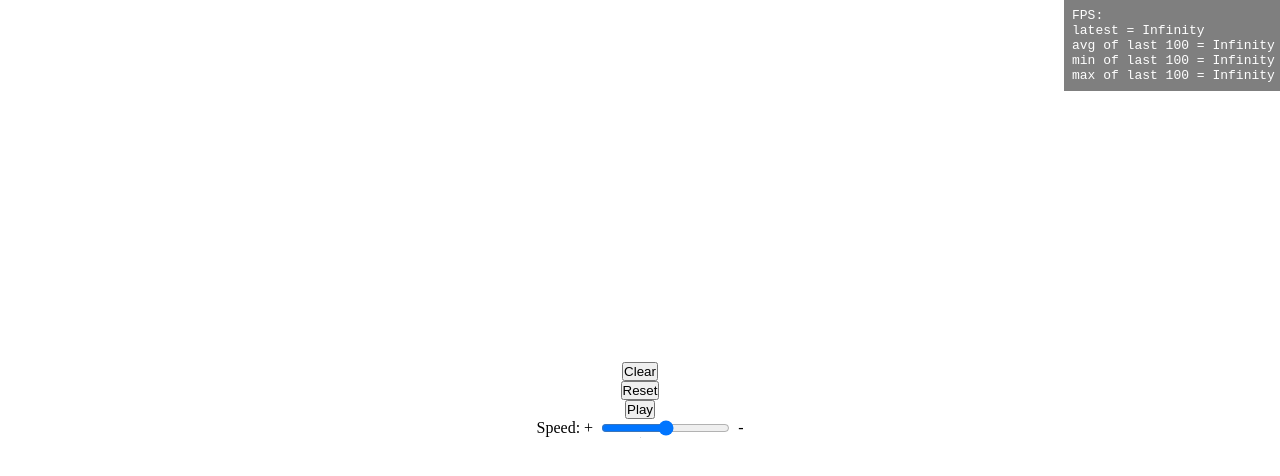
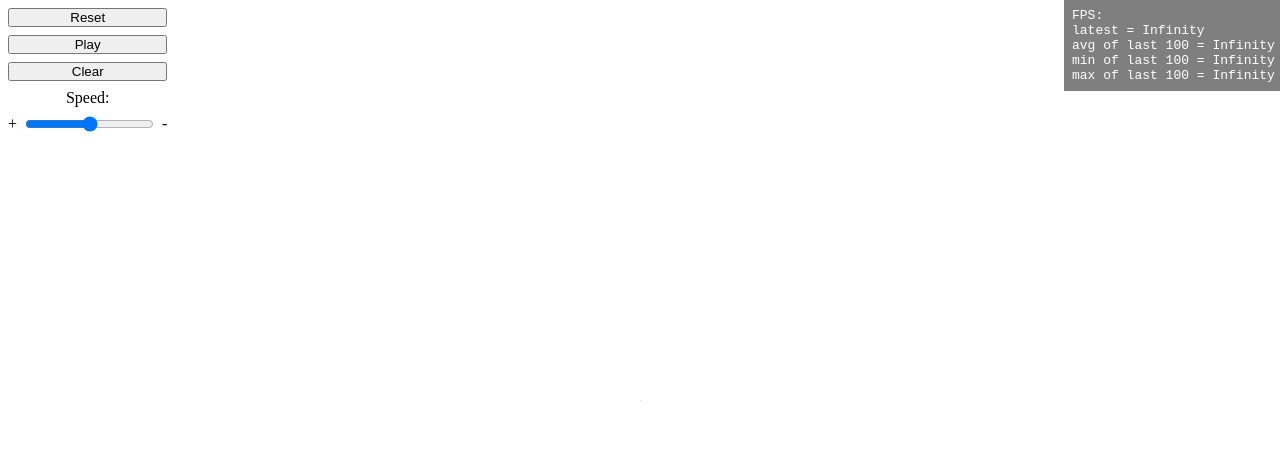
Before and after one commit to TrezorTop/rust-wasm-conways-game, a website built with Vite: page app/index.html in a window 1280 px wide. Built offline with nearby package versions, Linux system fonts and the light colour scheme; what wasm-pkg would draw is missing.

Commit message:
controls improvements

```diff
--- a/app/index.html
+++ b/app/index.html
@@ -9,10 +9,15 @@
 </head>
 <body>
 <pre class="fps"></pre>
-<button id="clear">Clear</button>
-<button id="reset">Reset</button>
-<button id="pause">Play</button>
-<label for="speed" class="volume">Speed: +<input type="range" id="speed" name="volume" min="0" max="250" />-</label>
+<div class="controls">
+    <button id="reset">Reset</button>
+    <button id="pause">Play</button>
+    <button id="clear">Clear</button>
+    <div class="volume">
+        Speed:
+        <label for="speed">+<input type="range" id="speed" name="volume" min="0" max="250" />-</label>
+    </div>
+</div>
 <canvas id="canvas"></canvas>
 <script type="module" src="./src/main.ts"></script>
 </body>
--- a/app/src/style.css
+++ b/app/src/style.css
@@ -16,8 +16,14 @@ body {
 
 .volume {
     display: flex;
+    flex-direction: column;
     align-items: center;
     gap: 8px;
+}
+.volume > label {
+    display: flex;
+    gap: 8px;
+    align-items: center;
 }
 
 .fps {
@@ -27,8 +33,21 @@ body {
     background-color: rgba(0, 0, 0, 0.5);
     color: white;
 
+
     position: absolute;
-    padding: 8px;
     top: 0;
     right: 0;
+
+    padding: 8px;
 }
+
+.controls {
+    position: absolute;
+    top: 0;
+    left: 0;
+
+    display: flex;
+    padding: 8px;
+    flex-direction: column;
+    gap: 8px;
+}
```
